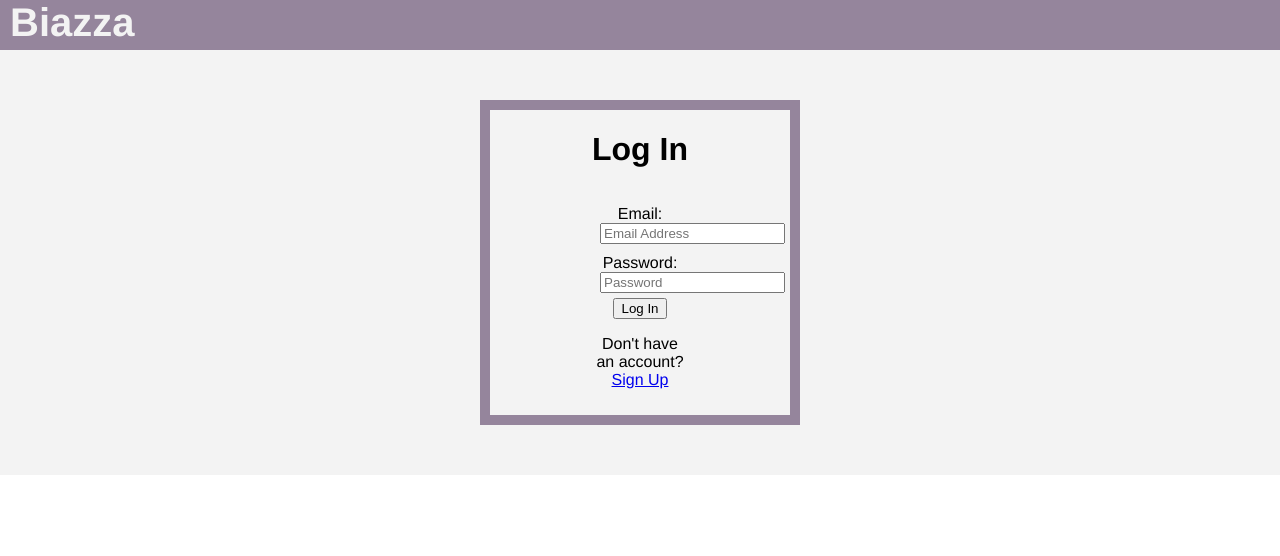
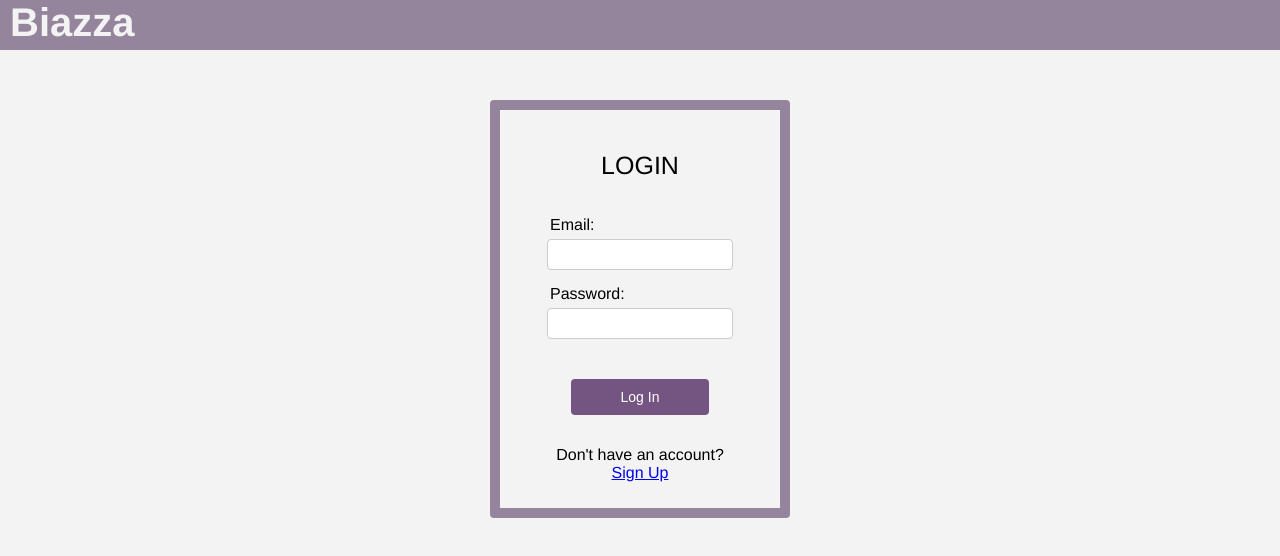
Before and after one commit to software-assignments-spring2021/spring-2020-basic-thunder, a React (Create React App) app in the folder front-end/: page /log-in in a window 1280 px wide. Shown: the top 556 px of the page. Built offline with nearby package versions, Linux system fonts and the light colour scheme.

Commit message:
update login form style

```diff
--- a/front-end/src/login_view.js
+++ b/front-end/src/login_view.js
@@ -14,7 +14,7 @@ const LoginView = function() {
 
             <div id="main">
                 <div id="login">
-                    <h1>Log In</h1>
+                    <h2>LOGIN</h2>
                     <LoginForm/>
                 </div>
             </div>
@@ -26,12 +26,14 @@ const LoginForm = function() {
     return (
         <div>
             <form>
-                <label>Email:
-                    <input type="text" placeholder="Email Address" name="email" />
+                <label>
+                    <span>Email:</span>
+                    <input type="text" name="email" />
                 </label>
 
-                <label>Password:
-                    <input type="text" placeholder="Password" name="password" />
+                <label>
+                    <span>Password:</span>
+                    <input type="text" name="password" />
                 </label>
 
                 <input type="submit" value="Log In" />
--- a/front-end/src/styles/LoginView.css
+++ b/front-end/src/styles/LoginView.css
@@ -29,20 +29,72 @@
 }
 
 .LoginView #login {
-    width: 300px;
+    width: 280px;
     border: 10px solid #95859c;
     margin: 50px;
     display: inline-block;
     text-align: center;
+    background-color: #f3f3f3;
+    border-radius: 4px;
+}
+
+.LoginView #login h2 {
+    font-size: 25px;
+    font-weight: lighter;
+    padding-top: 20px;
 }
 
 .LoginView form {
     display: inline-block;
+    width: 70%;
+}
+
+.LoginView label {
+
+}
+
+.LoginView label span{
+    display: block;
+    text-align: left;
+    padding-left: 3px;
+}
+
+.LoginView input {
+    text-align: center;
+    width: 70%;
+}
+
+.LoginView input[type=text] {
+    width: 100%;
+    padding: 7px 0 7px 0;
+    margin: 5px 0 5px 0;
+    border: 1px solid #ccc;
+    border-radius: 4px;
+    box-sizing: border-box;
+    display: inline-block;
+}
+
+.LoginView input[type=submit] {
+    width: 70%;
+    font-size: 14px;
+    background-color: #745582;
+    color: white;
+    padding: 10px 15px 10px 15px;
+    margin: 30px 0 15px 0;
+    border: none;
+    border-radius: 4px;
+    cursor: pointer;
+}
+
+.LoginView input[type=submit]:hover {
+    background-color: #573069;
+}
+
+.LoginView form p {
 
 }
 
 /*
-
 
 button {
     margin: 10px;
```
